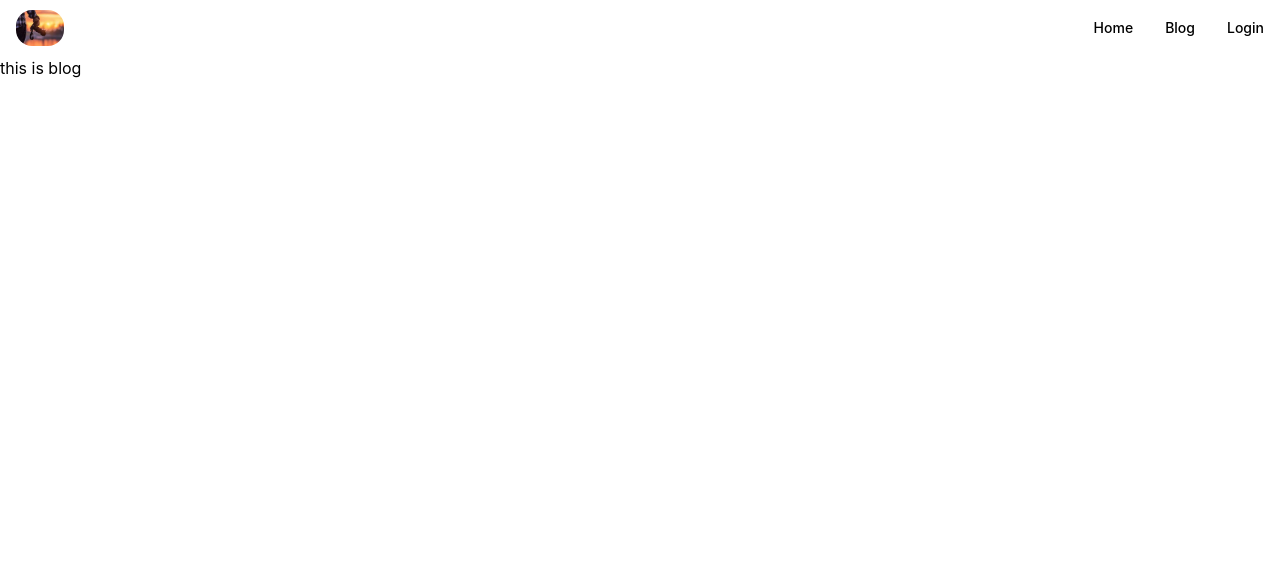
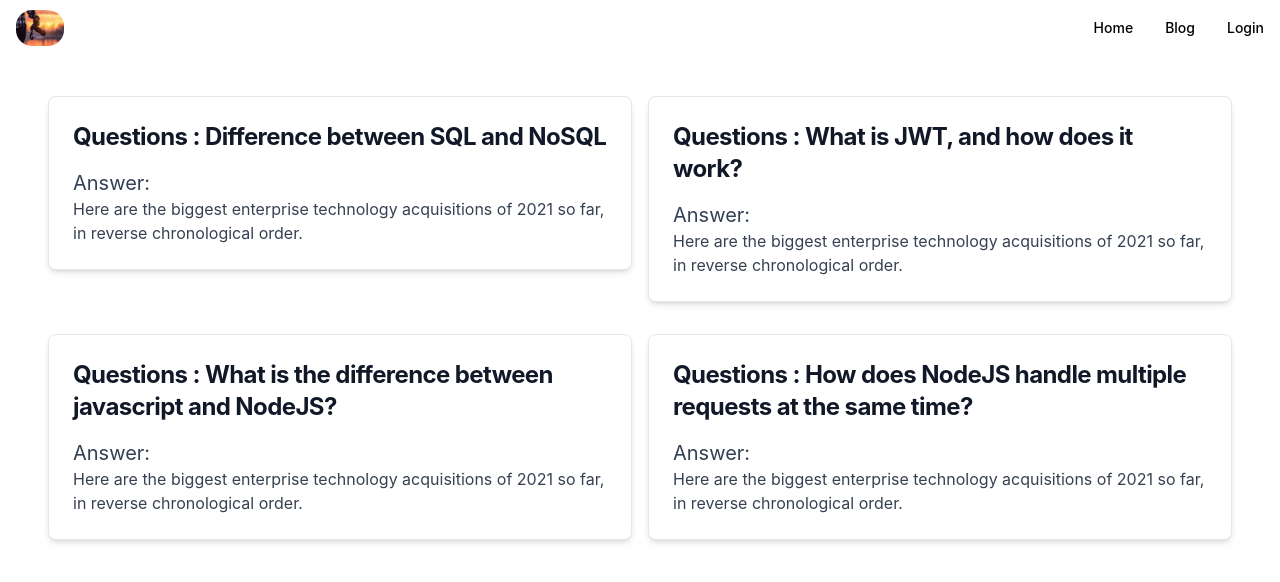
Before and after one commit to redoyhossin/Rh-digital-photographer, a React (Create React App) app: page /Blog in a window 1280 px wide. Shown: the top 582 px of the page. Built offline with nearby package versions, Linux system fonts and the light colour scheme; no server answers.

Commit message:
dynamic title

```diff
--- a/package.json
+++ b/package.json
@@ -13,6 +13,7 @@
     "react-dom": "^18.2.0",
     "react-router-dom": "^6.4.3",
     "react-scripts": "5.0.1",
+    "react-toastify": "^9.1.1",
     "web-vitals": "^2.1.4"
   },
   "scripts": {
--- a/src/App.js
+++ b/src/App.js
@@ -1,11 +1,14 @@
 import './App.css';
 import Router from './Router/Router';
+import 'react-toastify/dist/ReactToastify.css';
+import { ToastContainer } from 'react-toastify';
 
 
 
 function App() {
   return (
     <div>
+      <ToastContainer position='center'/>
      <Router/>
     </div>
   );
--- a/src/HandleError/HandleError.js
+++ b/src/HandleError/HandleError.js
@@ -1,8 +1,10 @@
 import { Button } from 'flowbite-react';
 import React from 'react';
 import { Link } from 'react-router-dom';
+import UseTitle from '../Hooks/Usetitle';
 
 const HandleError = () => {
+    UseTitle('Error')
     return (
         <div>
             <section className="flex items-center h-full sm:p-16 dark:bg-gray-900 dark:text-gray-100">
--- /dev/null
+++ b/src/Hooks/Usetitle.js
@@ -0,0 +1,9 @@
+import { useEffect } from "react"
+
+const UseTitle = title => {
+    useEffect(() => {
+        document.title = `${title} - RH Digital photography`;
+    }, [title])
+};
+
+export default UseTitle;
--- a/src/Pages/AddReview/AddReview.js
+++ b/src/Pages/AddReview/AddReview.js
@@ -1,6 +1,8 @@
 import React from 'react';
+import UseTitle from '../../Hooks/Usetitle';
 
 const AddReview = () => {
+    UseTitle('AddReview')
     return (
         <div>
             AddReview
--- a/src/Pages/Blog/Blog.js
+++ b/src/Pages/Blog/Blog.js
@@ -1,9 +1,55 @@
+import { Card } from 'flowbite-react';
 import React from 'react';
+import UseTitle from '../../Hooks/Usetitle';
 
 const Blog = () => {
+    UseTitle('Blog');
     return (
-        <div>
-            <h1>this is blog</h1>
+        <div className='lg:grid grid-cols-2 gap-4  justify-items-center px-12 my-10'>
+            <div className='mb-4'>
+                <Card >
+                    <h5 className="text-2xl font-bold tracking-tight text-gray-900 dark:text-white">
+                        Questions : Difference between SQL and NoSQL
+                    </h5>
+                    <p className="font-normal text-gray-700 dark:text-gray-400">
+                        <p className='text-xl text-slate-700 text-semibold'>Answer:</p>
+                        Here are the biggest enterprise technology acquisitions of 2021 so far, in reverse chronological order.
+                    </p>
+                </Card>
+            </div>
+            <div className='mb-4'>
+                <Card >
+                    <h5 className="text-2xl font-bold tracking-tight text-gray-900 dark:text-white">
+                        Questions : What is JWT, and how does it work?
+                    </h5>
+                    <p className="font-normal text-gray-700 dark:text-gray-400">
+                        <p className='text-xl text-slate-700 text-semibold'>Answer:</p>
+                        Here are the biggest enterprise technology acquisitions of 2021 so far, in reverse chronological order.
+                    </p>
+                </Card>
+            </div>
+            <div className='mb-4'>
+                <Card >
+                    <h5 className="text-2xl font-bold tracking-tight text-gray-900 dark:text-white">
+                        Questions : What is the difference between javascript and NodeJS?
+                    </h5>
+                    <p className="font-normal text-gray-700 dark:text-gray-400">
+                        <p className='text-xl text-slate-700 text-semibold'>Answer:</p>
+                        Here are the biggest enterprise technology acquisitions of 2021 so far, in reverse chronological order.
+                    </p>
+                </Card>
+            </div>
+            <div className='mb-4'>
+                <Card >
+                    <h5 className="text-2xl font-bold tracking-tight text-gray-900 dark:text-white">
+                        Questions : How does NodeJS handle multiple requests at the same time?
+                    </h5>
+                    <p className="font-normal text-gray-700 dark:text-gray-400">
+                        <p className='text-xl text-slate-700 text-semibold'>Answer:</p>
+                        Here are the biggest enterprise technology acquisitions of 2021 so far, in reverse chronological order.
+                    </p>
+                </Card>
+            </div>
         </div>
     );
 };
--- a/src/Pages/Home/Home.js
+++ b/src/Pages/Home/Home.js
@@ -1,8 +1,10 @@
 import React from 'react';
+import UseTitle from '../../Hooks/Usetitle';
 import Homeservice from './Homeservice/Homeservice';
 import Slider from './slider/Slider';
 
 const Home = () => {
+  UseTitle('Home')
     return (
         <div>
         <Slider />
```
Also changed, not shown: 1 other file (tests, documents, lock files or other folders).
